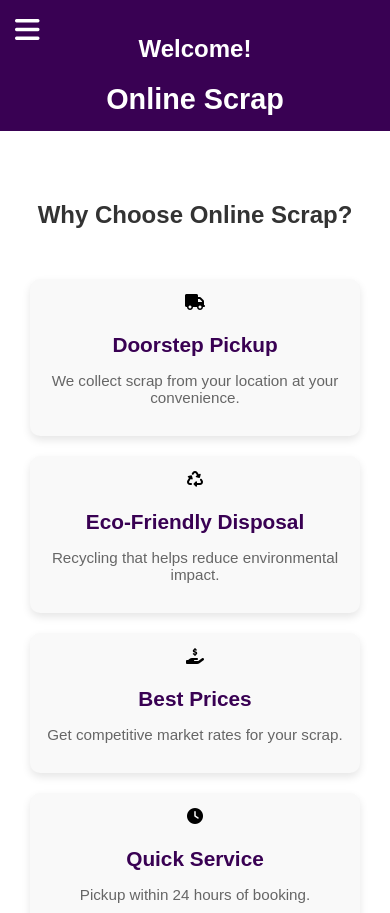
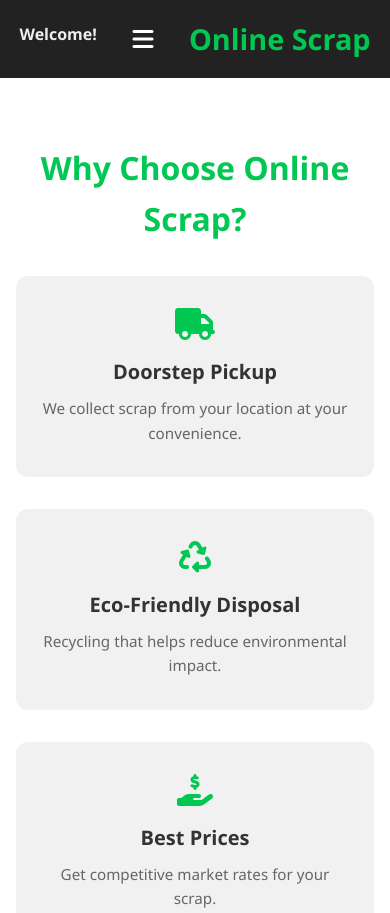
Before and after one commit to jangitisandeepkumar/scraponlinepickup.in, a website: page index.html in a window 390 px wide. Shown: the top 913 px of the page. Drawn offline with Linux system fonts and the light colour scheme; no server answers.

Commit message:
Update iron.css

```diff
--- a/iron.css
+++ b/iron.css
@@ -1,236 +1,150 @@
-/* ========== General Styles ========== */
-body {
-    font-family: Arial, sans-serif;
+/* Reset and Base Styles */
+* {
   margin: 0;
   padding: 0;
-    background-color: #f4f4f4;
+  box-sizing: border-box;
+  font-family: 'Segoe UI', Tahoma, Geneva, Verdana, sans-serif;
 }
 
-/* ========== Header ========== */
-.header {
-    background-color: #390153;
-    color: white;
-    padding: 15px 0;
-    text-align: center;
-    position: relative;
+body {
+  background-color: #f9f9f9;
+  color: #333;
+  line-height: 1.6;
 }
 
-/* Logo */
-.header .logo {
-    font-size: 1.8rem;
-    font-weight: bold;
-    text-decoration: none;
-    color: white;
-}
-
-/* Hamburger Menu */
-.hamburger-menu {
-    font-size: 30px;
-    cursor: pointer;
-    position: absolute;
-    left: 20px;
-    top: 15px;
-    color: white;
+/* Header */
+.header {
+  background-color: #222;
+  color: #fff;
+  padding: 1rem 0;
+  position: sticky;
+  top: 0;
   z-index: 1000;
 }
 
-/* Navigation Menu */
-.navigation ul {
-    list-style: none;
-    padding: 0;
+.container {
+  width: 90%;
+  max-width: 1200px;
+  margin: auto;
   display: flex;
-    justify-content: center;
-    gap: 30px;
-    margin: 0;
-    transition: all 0.3s ease-in-out;
+  align-items: center;
+  justify-content: space-between;
+  flex-wrap: wrap;
 }
 
-.navigation li {
-    display: inline;
+.logo {
+  font-size: 1.8rem;
+  font-weight: bold;
+  color: #00c853;
+  text-decoration: none;
+}
+
+#userGreeting {
+  font-size: 1rem;
+  color: #eee;
+  margin-bottom: 0.5rem;
+}
+
+/* Hamburger */
+.hamburger-menu {
+  font-size: 1.5rem;
+  cursor: pointer;
+  color: #fff;
+  display: none;
+}
+
+/* Navigation */
+.navigation ul {
+  display: flex;
+  list-style: none;
+  gap: 1.5rem;
 }
 
 .navigation a {
+  color: #fff;
   text-decoration: none;
-    color: white;
-    font-size: 18px;
+  font-weight: 500;
+  transition: color 0.3s;
 }
 
 .navigation a:hover {
-    border-bottom: 2px solid white;
+  color: #00e676;
 }
 
-/* Dark Mode Toggle Button */
-#darkModeToggle {
-    position: absolute;
-    right: 20px;
-    top: 15px;
-    background-color: white;
-    color: #390153;
-    border: none;
-    padding: 8px 15px;
-    font-size: 16px;
-    cursor: pointer;
-    border-radius: 5px;
-    transition: background 0.3s ease-in-out, color 0.3s ease-in-out;
-}
-
-#darkModeToggle:hover {
-    background-color: #ddd;
-}
-
-/* ========== Features Section ========== */
+/* Features Section */
 .features-section {
-    padding: 50px 0;
+  padding: 4rem 1rem;
+  background: #fff;
   text-align: center;
-    background-color: #fff;
-    transition: background 0.3s ease-in-out, color 0.3s ease-in-out;
-}
-
-.features-container {
-    max-width: 1100px;
-    margin: auto;
 }
 
 .features-title {
   font-size: 2rem;
-    color: #333;
-    margin-bottom: 30px;
+  margin-bottom: 2rem;
+  color: #00c853;
 }
 
 .features-grid {
   display: grid;
-    grid-template-columns: repeat(3, 1fr);
-    gap: 20px;
-    padding: 20px;
+  grid-template-columns: repeat(auto-fit, minmax(250px, 1fr));
+  gap: 2rem;
 }
 
 .feature-box {
-    background: #f9f9f9;
-    padding: 20px;
-    border-radius: 10px;
-    box-shadow: 0px 4px 8px rgba(0, 0, 0, 0.1);
-    transition: transform 0.3s ease-in-out, box-shadow 0.3s ease-in-out;
-    text-align: center;
+  background: #f1f1f1;
+  padding: 2rem 1.5rem;
+  border-radius: 12px;
+  transition: transform 0.3s, box-shadow 0.3s;
+}
+
+.feature-box i {
+  font-size: 2rem;
+  color: #00c853;
+  margin-bottom: 1rem;
+}
+
+.feature-box h3 {
+  margin-bottom: 0.5rem;
+  font-size: 1.25rem;
+}
+
+.feature-box p {
+  font-size: 0.95rem;
+  color: #666;
 }
 
 .feature-box:hover {
   transform: translateY(-5px);
-    box-shadow: 0px 6px 12px rgba(0, 0, 0, 0.2);
+  box-shadow: 0 10px 25px rgba(0, 0, 0, 0.1);
 }
 
-.feature-box h3 {
-    font-size: 1.5rem;
-    color: #390153;
-    margin-bottom: 10px;
+/* Footer */
+.footer {
+  background-color: #222;
+  color: #ccc;
+  text-align: center;
+  padding: 1rem 0;
+  margin-top: 2rem;
+  font-size: 0.9rem;
 }
 
-.feature-box p {
-    font-size: 1rem;
-    color: #666;
-}
-
-/* ========== Footer ========== */
-.footer {
-    background-color: #333;
-    color: white;
-    padding: 20px;
-    text-align: center;
-    margin-top: 30px;
-}
-
-/* ========== Dark Mode ========== */
-.dark-mode {
-    background-color: #121212;
-    color: white;
-}
-
-.dark-mode .features-section {
-    background-color: #1e1e1e;
-    color: white;
-}
-
-.dark-mode .feature-box {
-    background: #2c2c2c;
-    color: white;
-    box-shadow: 0px 4px 8px rgba(255, 255, 255, 0.1);
-}
-
-.dark-mode .footer {
-    background-color: #222;
-}
-
-.dark-mode #darkModeToggle {
-    background-color: #444;
-    color: white;
-}
-
-.dark-mode .feature-box h3,
-.dark-mode .feature-box p {
-    color: white;
-}
-
-/* ========== Responsive Design ========== */
-@media (max-width: 992px) {
-    .features-grid {
-        grid-template-columns: repeat(2, 1fr);
-    }
-}
-
+/* Responsive */
 @media (max-width: 768px) {
-    .features-grid {
-        grid-template-columns: 1fr;
+  .navigation ul {
+    flex-direction: column;
+    gap: 1rem;
+    margin-top: 1rem;
   }
 
   .hamburger-menu {
-        font-size: 28px;
-        left: 15px;
-        top: 15px;
+    display: block;
   }
 
-    .navigation ul {
-        flex-direction: column;
-        align-items: center;
-        background-color: #390153;
-        padding: 10px 0;
+  .navigation {
     display: none;
-        gap: 15px;
   }
 
-    .navigation ul.active {
-        display: flex;
-    }
-
-    .features-title {
-        font-size: 1.5rem;
-    }
-
-    .feature-box h3 {
-        font-size: 1.3rem;
-    }
-
-    .feature-box p {
-        font-size: 0.95rem;
-    }
-
-    .footer {
-        font-size: 14px;
+  .navigation.active {
+    display: block;
   }
 }
-
-@media (max-width: 480px) {
-    .features-container {
-        padding: 0 10px;
-    }
-
-    .feature-box {
-        padding: 15px;
-    }
-
-    .logo {
-        font-size: 1.4rem;
-    }
-
-    body {
-        font-size: 16px;
-    }
-}
```
Lines whose indentation alone changed are shown as unchanged.
